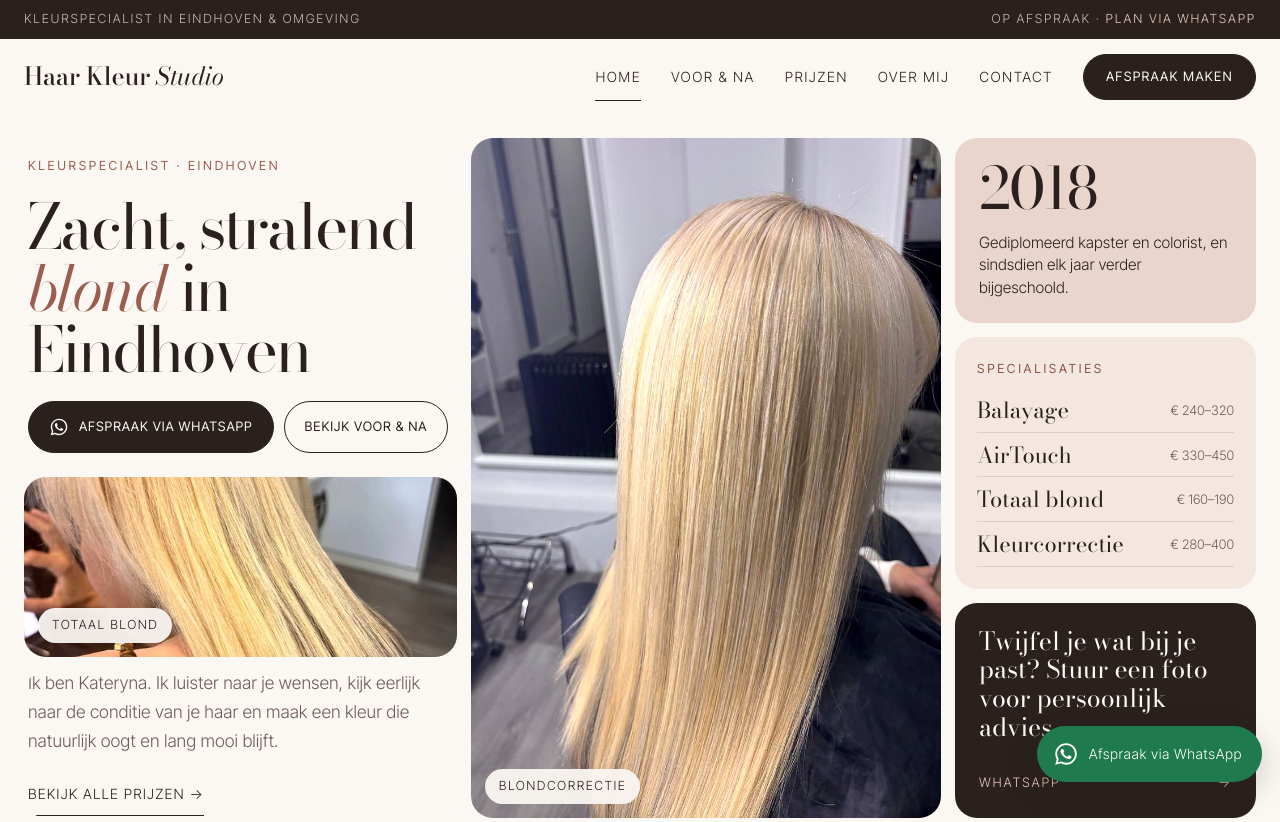
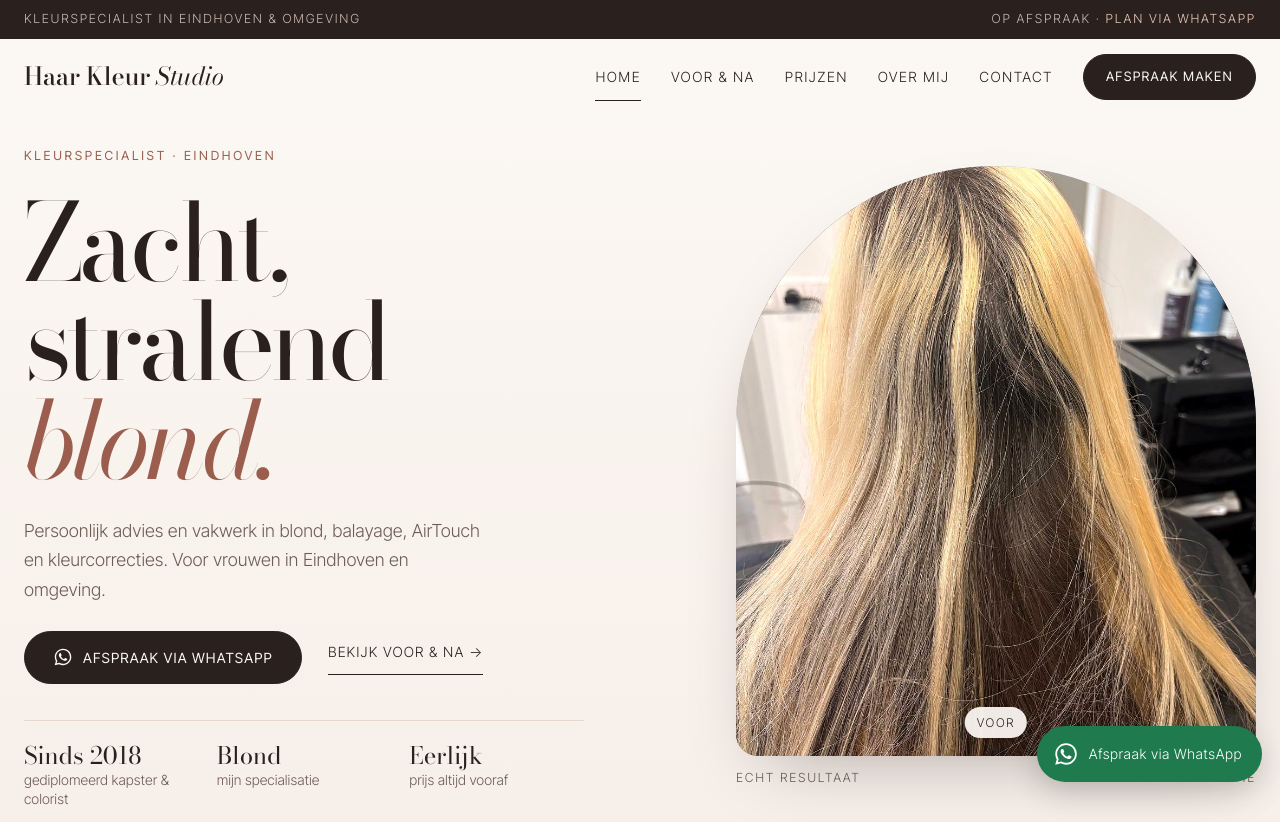
Before and after one commit to Opstapje-Marketing/haar-kleur-studio, a plain HTML site: page index.html in a window 1280 px wide. Shown: the top 822 px of the page. Drawn offline with nearby package versions, Linux system fonts and the light colour scheme.

Commit message:
Nieuwe hero: voor/na van een blondcorrectie die met scrollen overgaat
Co-Authored-By: Claude Opus 5.5 <noreply@anthropic.com>
Claude-Session: https://claude.ai/code/session_012HB4QW61czAvaN4s3PNBME

```diff
--- a/assets/app.js
+++ b/assets/app.js
@@ -27,7 +27,7 @@
     var input = el.querySelector('input');
     if (!input) return;
     var item = { el: el, input: input, manual: false };
-    var set = function (v) { input.value = v; el.style.setProperty('--pos', v + '%'); el.classList.toggle('ba-edge', v <= 1 || v >= 99); };
+    var set = function (v) { input.value = v; el.style.setProperty('--pos', v + '%'); el.classList.toggle('ba-edge', v <= 1 || v >= 99); el.setAttribute('data-side', v > 50 ? 'voor' : 'na'); };
     item.set = set;
     input.addEventListener('input', function () { item.manual = true; el.classList.remove('ba-edge'); el.style.setProperty('--pos', input.value + '%'); });
     input.addEventListener('pointerdown', function () { item.manual = true; });
@@ -41,6 +41,18 @@
       var vh = window.innerHeight;
       bas.forEach(function (it) {
         if (it.manual || it.el.offsetParent === null) return;
+        var sec = it.el.closest('.hero-scroll');
+        var pin = sec && sec.querySelector('.hero-pin');
+        if (pin && getComputedStyle(pin).position === 'sticky') {
+          var sr = sec.getBoundingClientRect();
+          var span = sec.offsetHeight - pin.offsetHeight;
+          var q = span > 0 ? (-sr.top) / span : 0;
+          q = Math.max(0, Math.min(1, (q - 0.06) / 0.8));
+          q = q * q * (3 - 2 * q);
+          sec.classList.toggle('done', q > 0.9);
+          it.set(Math.round((1 - q) * 1000) / 10);
+          return;
+        }
         var r = it.el.getBoundingClientRect();
         if (r.bottom < 0 || r.top > vh) return;
         // 0 = net in beeld (voor), 1 = in het bovenste deel van het scherm (na)
--- a/assets/styles.css
+++ b/assets/styles.css
@@ -60,48 +60,40 @@ section{scroll-margin-top:90px}
   .nav .btn{margin-top:14px;border-bottom:1px solid var(--ink)}
 }
 
-/* HERO – bento */
-.hero{padding:22px 0 72px}
-.bento{display:grid;gap:var(--gap);grid-template-columns:1.15fr 1.25fr .8fr;height:clamp(680px,84vh,800px)}
-.col{display:flex;flex-direction:column;gap:var(--gap);min-height:0}
-.t-media{flex:1 1 auto}
-.col-r .t-cta{flex:1 1 auto}
-.tile{border-radius:var(--r);overflow:hidden;position:relative}
-.t-title{overflow:visible;padding:18px 6px 10px 4px;display:flex;flex-direction:column;gap:20px;justify-content:flex-end}
-.t-title h1{font-size:clamp(44px,4.9vw,74px);line-height:.98;letter-spacing:-.035em}
-.t-title .hero-cta{display:flex;flex-wrap:wrap;gap:10px}
-.t-title .hero-cta .btn{padding:13px 20px;font-size:13px;letter-spacing:.07em}
-.t-image{min-height:520px}
-.t-image img,.t-media img{position:absolute;inset:0;width:100%;height:100%;object-fit:cover}
-.t-image .tag,.t-media .tag{position:absolute;left:14px;bottom:14px;background:rgba(251,247,243,.94);color:var(--ink);border-radius:999px;padding:7px 14px;font-size:12.5px;letter-spacing:.12em;text-transform:uppercase}
-.t-card{background:var(--rose);padding:24px;display:flex;flex-direction:column;justify-content:space-between;gap:18px}
-.t-card .big{font-family:var(--serif);font-size:58px;line-height:.9;letter-spacing:-.03em}
-.t-card p{margin:0;font-size:15.5px;line-height:1.45}
-.t-media{min-height:180px;flex:1 1 auto}
-.t-text{background:var(--blush);padding:22px;display:flex;flex-direction:column;gap:10px}
-.t-text ul{list-style:none;margin:0;padding:0;display:flex;flex-direction:column;gap:2px}
-.t-text li{font-family:var(--serif);font-size:22px;line-height:1.35;display:flex;justify-content:space-between;gap:10px;border-bottom:1px solid rgba(42,33,30,.12);padding:6px 0}
-.t-text li span{font-family:var(--sans);font-size:13px;color:var(--muted);align-self:center;white-space:nowrap}
-.t-intro{padding:4px 4px 2px;display:flex;flex-direction:column;justify-content:flex-end;gap:16px}
-.t-intro p{margin:0;color:var(--muted);font-size:17.5px;max-width:440px}
-.t-cta{background:var(--night);color:var(--bg);padding:24px;display:flex;flex-direction:column;justify-content:space-between;gap:18px;text-decoration:none;transition:background .2s}
-.t-cta:hover{background:var(--accent-dark);color:var(--bg)}
-.t-cta .q{font-family:var(--serif);font-size:25px;line-height:1.15}
-.t-cta .go{display:flex;align-items:center;justify-content:space-between;font-size:13px;letter-spacing:.14em;text-transform:uppercase;color:var(--night-accent)}
-.t-cta:hover .go{color:var(--bg)}
-@media (max-width:980px){
-  .bento{height:auto;grid-template-columns:1fr 1fr;
-    grid-template-areas:"title title" "image image" "media card" "intro intro" "text cta"}
-  .col{display:contents}
-  .t-title{grid-area:title;padding:8px 0 6px}.t-image{grid-area:image;min-height:0;aspect-ratio:4/4.4}
-  .t-media{grid-area:media;min-height:220px}.t-card{grid-area:card}.t-intro{grid-area:intro}.t-text{grid-area:text}.t-cta{grid-area:cta}
+/* HERO – scroll voor/na */
+.hero-scroll{position:relative;height:175vh;background:linear-gradient(180deg,var(--bg) 0%,var(--blush) 100%)}
+.hero-pin{position:sticky;top:76px;height:calc(100vh - 76px);min-height:620px;display:flex;align-items:center}
+.hero-grid{width:100%;display:grid;grid-template-columns:minmax(0,1.08fr) minmax(0,.92fr);gap:clamp(32px,5vw,80px);align-items:center}
+.hero-copy{display:flex;flex-direction:column;gap:26px}
+.hero-copy h1{font-size:clamp(58px,8.4vw,132px);line-height:.92;letter-spacing:-.045em;text-wrap:balance}
+.hero-copy h1 em{display:block}
+.hero-lead{margin:0;max-width:470px;font-size:clamp(17px,1.4vw,20px);color:var(--muted)}
+.hero-cta{display:flex;flex-wrap:wrap;align-items:center;gap:14px 26px}
+.hero-proof{display:grid;grid-template-columns:repeat(3,minmax(0,1fr));gap:18px;margin:10px 0 0;padding-top:22px;border-top:1px solid var(--line);max-width:560px}
+.hero-proof div{display:flex;flex-direction:column;gap:2px}
+.hero-proof dt{font-family:var(--serif);font-size:24px;line-height:1.1}
+.hero-proof dd{margin:0;font-size:14px;color:var(--muted);line-height:1.35}
+.hero-visual{margin:0;justify-self:end;width:100%;max-width:520px;display:flex;flex-direction:column;gap:12px}
+.ba.ba-hero{height:min(calc(100vh - 210px),660px);aspect-ratio:auto;border-radius:260px 260px 22px 22px;box-shadow:0 30px 70px -30px rgba(42,33,30,.35)}
+.ba.ba-hero .lbl{top:auto;bottom:18px;left:50%;right:auto;transform:translateX(-50%);transition:opacity .3s}
+.ba.ba-hero[data-side="voor"] .lbl-na,.ba.ba-hero[data-side="na"] .lbl-voor{opacity:0}
+.hero-cap{display:flex;justify-content:space-between;gap:12px;font-size:12.5px;letter-spacing:.14em;text-transform:uppercase;color:var(--muted)}
+.hero-hint{display:none;position:absolute;left:50%;bottom:22px;transform:translateX(-50%);margin:0;align-items:center;gap:10px;font-size:12px;letter-spacing:.16em;text-transform:uppercase;color:var(--muted);transition:opacity .3s}
+.hero-hint span{width:1px;height:28px;background:var(--muted);transform-origin:top;animation:hkhint 1.8s ease-in-out infinite}
+@media (min-height:900px) and (min-width:901px){.hero-hint{display:flex}}
+@keyframes hkhint{0%{transform:scaleY(0)}50%{transform:scaleY(1)}100%{transform:scaleY(0);transform-origin:bottom}}
+.hero-scroll.done .hero-hint{opacity:0}
+@media (max-width:900px){
+  .hero-scroll{height:auto;background:var(--bg)}
+  .hero-pin{position:static;height:auto;min-height:0;display:block;padding:26px 0 64px}
+  .hero-grid{grid-template-columns:1fr;gap:30px}
+  .hero-copy{gap:20px}
+  .hero-visual{justify-self:stretch;max-width:none}
+  .ba.ba-hero{height:auto;aspect-ratio:4/5;border-radius:200px 200px 22px 22px}
+  .hero-hint{display:none}
 }
-@media (max-width:560px){
-  .bento{grid-template-areas:"title title" "image image" "media card" "intro intro" "text text" "cta cta"}
-  .t-image{aspect-ratio:4/4.6}
-  .t-card .big{font-size:48px}
-  .t-card{padding:18px}
-}
+@media (max-width:480px){.hero-proof{grid-template-columns:1fr 1fr}.hero-proof div:last-child{display:none}}
+@media (prefers-reduced-motion:reduce){.hero-scroll{height:auto}.hero-pin{position:static;height:auto;padding:40px 0 80px}.hero-hint{display:none}}
 
 /* Sections */
 .sec{padding:96px 0}
--- a/index.html
+++ b/index.html
@@ -38,51 +38,36 @@
   </div>
 </header>
 <main id="main">
-<section class="hero">
-  <div class="wrap">
-    <div class="bento">
-     <div class="col col-l">
-      <div class="tile t-title">
+<section class="hero-scroll" aria-label="Introductie">
+  <div class="hero-pin">
+    <div class="wrap hero-grid">
+      <div class="hero-copy">
         <p class="eyebrow">Kleurspecialist · Eindhoven</p>
-        <h1>Zacht, stralend <em>blond</em> in Eindhoven</h1>
+        <h1>Zacht, stralend <em>blond.</em></h1>
+        <p class="hero-lead">Persoonlijk advies en vakwerk in blond, balayage, AirTouch en kleurcorrecties. Voor vrouwen in Eindhoven en omgeving.</p>
         <div class="hero-cta">
           <a class="btn btn-primary" href="/#contact"><svg viewBox="0 0 24 24" aria-hidden="true" fill="currentColor"><path d="M12.04 2C6.58 2 2.13 6.45 2.13 11.91c0 1.75.46 3.45 1.32 4.95L2.05 22l5.25-1.38a9.9 9.9 0 0 0 4.74 1.21h.01c5.46 0 9.9-4.45 9.9-9.91 0-2.65-1.03-5.14-2.9-7.01A9.82 9.82 0 0 0 12.04 2Zm0 18.15h-.01a8.2 8.2 0 0 1-4.19-1.15l-.3-.18-3.12.82.83-3.04-.2-.31a8.21 8.21 0 0 1-1.26-4.38c0-4.54 3.7-8.23 8.25-8.23 2.2 0 4.27.86 5.83 2.42a8.18 8.18 0 0 1 2.41 5.82c0 4.54-3.7 8.23-8.24 8.23Zm4.52-6.16c-.25-.12-1.47-.72-1.69-.81-.23-.08-.39-.12-.56.13-.16.25-.64.81-.79.97-.14.17-.29.19-.54.06-.25-.12-1.05-.39-1.99-1.23-.74-.66-1.23-1.47-1.38-1.72-.14-.25-.01-.38.11-.5.11-.11.25-.29.37-.43.13-.15.17-.25.25-.42.08-.16.04-.31-.02-.43-.06-.13-.56-1.35-.76-1.84-.2-.49-.41-.42-.56-.43h-.48c-.17 0-.43.06-.66.31-.22.25-.86.85-.86 2.07 0 1.21.88 2.39 1 2.55.12.17 1.74 2.65 4.21 3.72.59.25 1.05.41 1.41.52.59.19 1.13.16 1.56.1.47-.07 1.47-.6 1.67-1.18.21-.58.21-1.07.14-1.18-.06-.1-.22-.16-.47-.29Z"/></svg><span>Afspraak via WhatsApp</span></a>
-          <a class="btn btn-ghost" href="/portfolio">Bekijk voor &amp; na</a>
+          <a class="link-arrow" href="/portfolio">Bekijk voor &amp; na →</a>
         </div>
+        <dl class="hero-proof">
+          <div><dt>Sinds 2018</dt><dd>gediplomeerd kapster &amp; colorist</dd></div>
+          <div><dt>Blond</dt><dd>mijn specialisatie</dd></div>
+          <div><dt>Eerlijk</dt><dd>prijs altijd vooraf</dd></div>
+        </dl>
       </div>
-      <div class="tile t-media">
-        <img src="/images/werk/totaal-blond-na-600.jpg" alt="Licht, stralend blond na een totaal blond-behandeling" width="600" height="750" loading="lazy">
-        <span class="tag">Totaal blond</span>
-      </div>
-      <div class="tile t-intro">
-        <p>Ik ben Kateryna. Ik luister naar je wensen, kijk eerlijk naar de conditie van je haar en maak een kleur die natuurlijk oogt en lang mooi blijft.</p>
-        <a class="link-arrow" href="/prijzen">Bekijk alle prijzen →</a>
-      </div>
-     </div>
-      <div class="tile t-image">
-        <img src="/images/werk/blond-correctie-na.jpg" alt="Egaal, koel blond na een blondcorrectie bij Haar Kleur Studio" width="960" height="1200" fetchpriority="high">
-        <span class="tag">Blondcorrectie</span>
-      </div>
-     <div class="col col-r">
-      <div class="tile t-card">
-        <span class="big">2018</span>
-        <p>Gediplomeerd kapster en colorist, en sindsdien elk jaar verder bijgeschoold.</p>
-      </div>
-      <div class="tile t-text">
-        <p class="eyebrow" style="color:var(--accent-dark)">Specialisaties</p>
-        <ul>
-          <li>Balayage <span>€ 240–320</span></li>
-          <li>AirTouch <span>€ 330–450</span></li>
-          <li>Totaal blond <span>€ 160–190</span></li>
-          <li>Kleurcorrectie <span>€ 280–400</span></li>
-        </ul>
-      </div>
-      <a class="tile t-cta" href="/#contact">
-        <span class="q">Twijfel je wat bij je past? Stuur een foto voor persoonlijk advies.</span>
-        <span class="go">WhatsApp <span aria-hidden="true">→</span></span>
-      </a>
-     </div>
+      <figure class="hero-visual">
+        <div class="ba ba-hero" data-hero>
+          <img class="ba-after" src="/images/werk/blond-correctie-na.jpg" alt="Na: egaal, koel blond na een blondcorrectie bij Haar Kleur Studio" width="960" height="1200" fetchpriority="high">
+          <img class="ba-before" src="/images/werk/blond-correctie-voor.jpg" alt="Voor: ongelijk blond met strepen en donkere uitgroei" width="960" height="1200">
+          <span class="ba-line"></span>
+          <span class="lbl lbl-voor">Voor</span><span class="lbl lbl-na">Na</span>
+          <input type="range" min="0" max="100" value="100" aria-label="Vergelijk voor en na van deze blondcorrectie">
+          <span class="ba-knob"><svg viewBox="0 0 24 24" aria-hidden="true" fill="none" stroke="currentColor" stroke-width="1.6" stroke-linecap="round" stroke-linejoin="round"><path d="M9 6 3 12l6 6M15 6l6 6-6 6"/></svg></span>
+        </div>
+        <figcaption class="hero-cap"><span>Echt resultaat</span><span>Blondcorrectie</span></figcaption>
+      </figure>
     </div>
+    <p class="hero-hint" aria-hidden="true"><span></span>Scroll en zie het resultaat</p>
   </div>
 </section>
 
```
Also changed, not shown: 1 other file.
